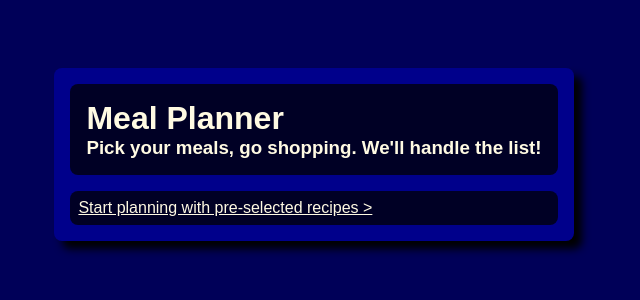
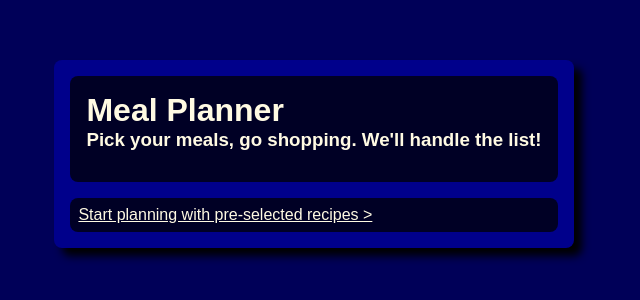
Before and after one commit to trvsm/travis-martin-meal-planner, a React (Create React App) app: page / in a window 1280 px wide. Shown: the part 246-546 px from the top of the page, without its empty margins (326-966 px from the left). Built offline with nearby package versions, Linux system fonts and the light colour scheme; no server answers.

Commit message:
style landing & list messages
<body>
empty list message & landing message now same size container

Issue #

```diff
--- a/src/pages/landing/landing.scss
+++ b/src/pages/landing/landing.scss
@@ -11,10 +11,14 @@ html {
 .landing {
   &__wrapper {
     @include mx.container;
+    display: flex;
+    flex-direction: column;
+    height: 11.7rem;
   }
   &__text{
     @include mx.inset;
     margin-bottom: 1rem;
+    flex-grow: 1;
   }
   &__start{
     @include mx.hover;
--- a/src/pages/list/List.jsx
+++ b/src/pages/list/List.jsx
@@ -17,7 +17,7 @@ export default function List({ selected }) {
   let justIngredients = allSelectedIngredients(selected);
   let computed = ingredientTracker(justIngredients);
 
-  let [shoppingItem,] = useState(computed);
+  let [shoppingItem] = useState(computed);
   return (
     <>
       {Object.keys(shoppingItem).length > 0 ? (
@@ -35,12 +35,12 @@ export default function List({ selected }) {
           </Link>
         </div>
       ) : (
-        <>
-          <h1>Please follow the promts and select recipes to build a list!</h1>
+        <div className="list__empty">
+          <h1 className="list__message">Please follow the promts and select recipes to build a list!</h1>
           <Link to={"/"}>
             <div className="list__restart">Start Over {">"}</div>
           </Link>
-        </>
+        </div>
       )}
     </>
   );
--- a/src/pages/list/list.scss
+++ b/src/pages/list/list.scss
@@ -1,18 +1,31 @@
-body{margin: 0;
-overflow: hidden;}
-.list{display: flex;
+@use '../../styles/partials/mixins' as mx;
+
+.list {
+  display: flex;
   justify-content: flex-end;
   height: 98vh;
-    &__wrapper{
+  &__empty{
+    @include mx.container;
+    width: 32.5rem;
+  }
+  &__message{
+    @include mx.inset;
+    margin-bottom: 1rem;
+  }
+  &__restart{
+    @include mx.link;
+    @include mx.hover;
+  }
+  &__wrapper {
     padding: 1rem;
 
   }
-    &__output{
+  &__output {
     height: 88vh;
     overflow-y: auto;
     overflow-x: hidden;
   }
-    &__title{
+  &__title {
     margin: 0;
   }
 }
```
Lines whose indentation alone changed are shown as unchanged.
